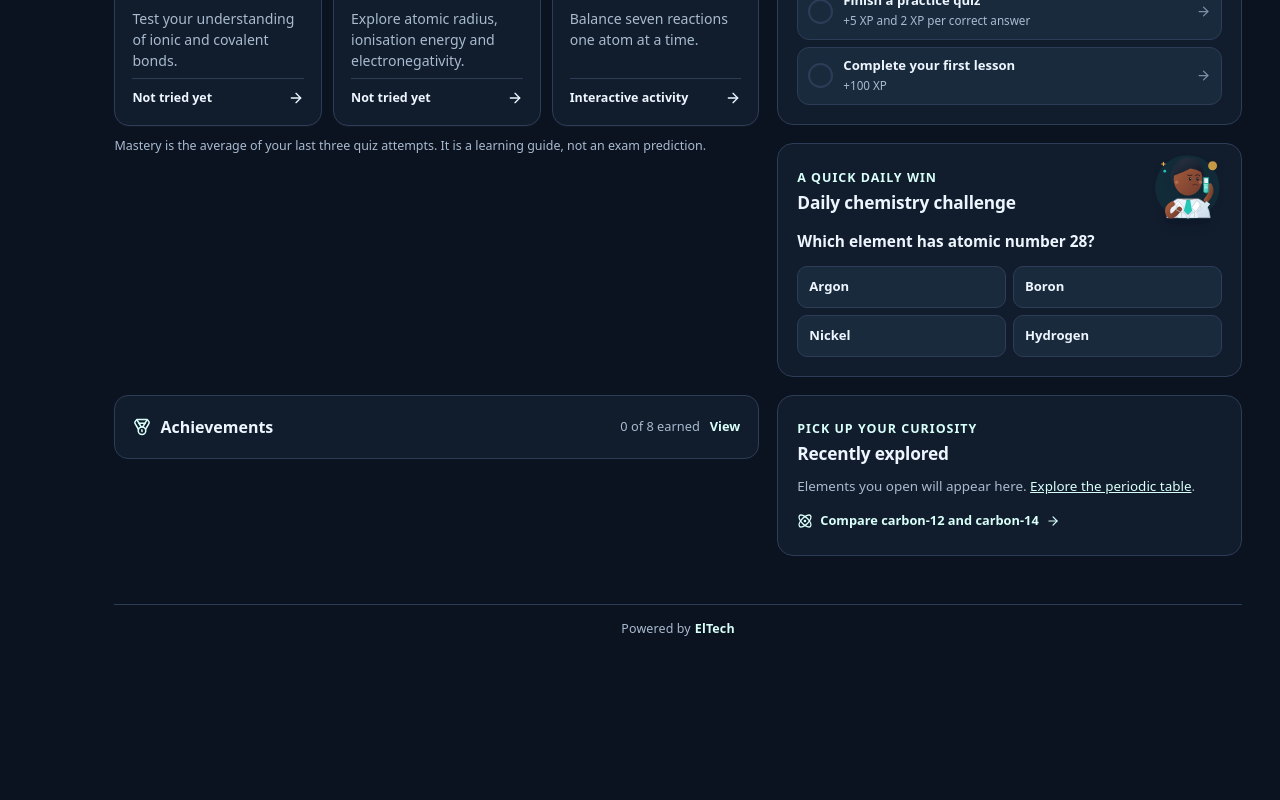
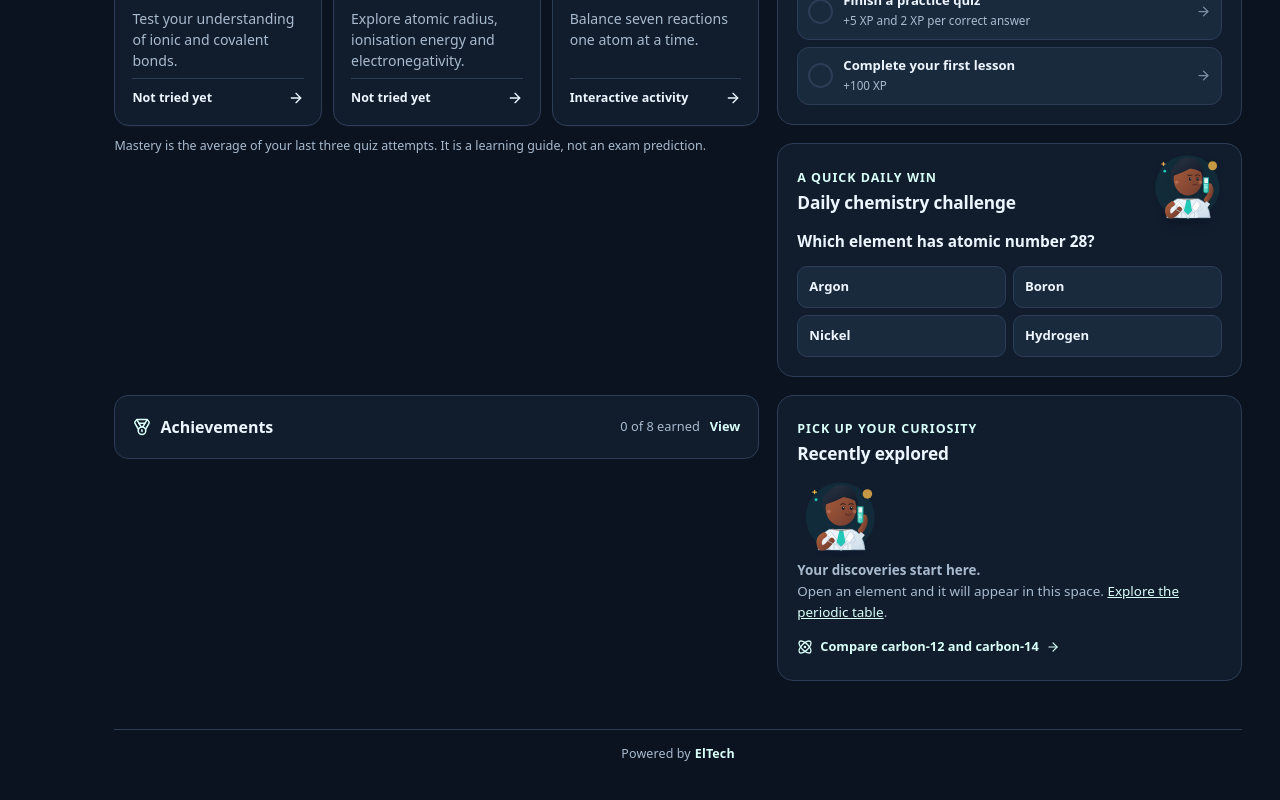
Before and after one commit to Elgit4/Elementa, a React (Vite) app: page / in a window 1280 px wide. Shown: the part 839-1639 px from the top of the page. Before the commit the page ends 1527 px from the top, so only its background shows below. Built offline with nearby package versions, Linux system fonts and the light colour scheme.

Commit message:
Give the recent discoveries empty state a friendly mascot

```diff
--- a/src/screens/Home.tsx
+++ b/src/screens/Home.tsx
@@ -258,7 +258,7 @@ export function Home() {
             </div>
           </div>
           {recent.length === 0 ? (
-            <p className="muted recent-empty">Elements you open will appear here. <a href="#/explore">Explore the periodic table</a>.</p>
+            <div className="mascot-empty-state"><ChemistryMascot mood="curious" size={88} /><p className="muted recent-empty"><strong>Your discoveries start here.</strong><br />Open an element and it will appear in this space. <a href="#/explore">Explore the periodic table</a>.</p></div>
           ) : (
             <div className="chips recent-chips">
               {recent.map((e) => <a key={e!.number} className="chip" href={`#/explore/${e!.number}`}><span className="sci">{e!.symbol}</span> {e!.name}</a>)}
```
